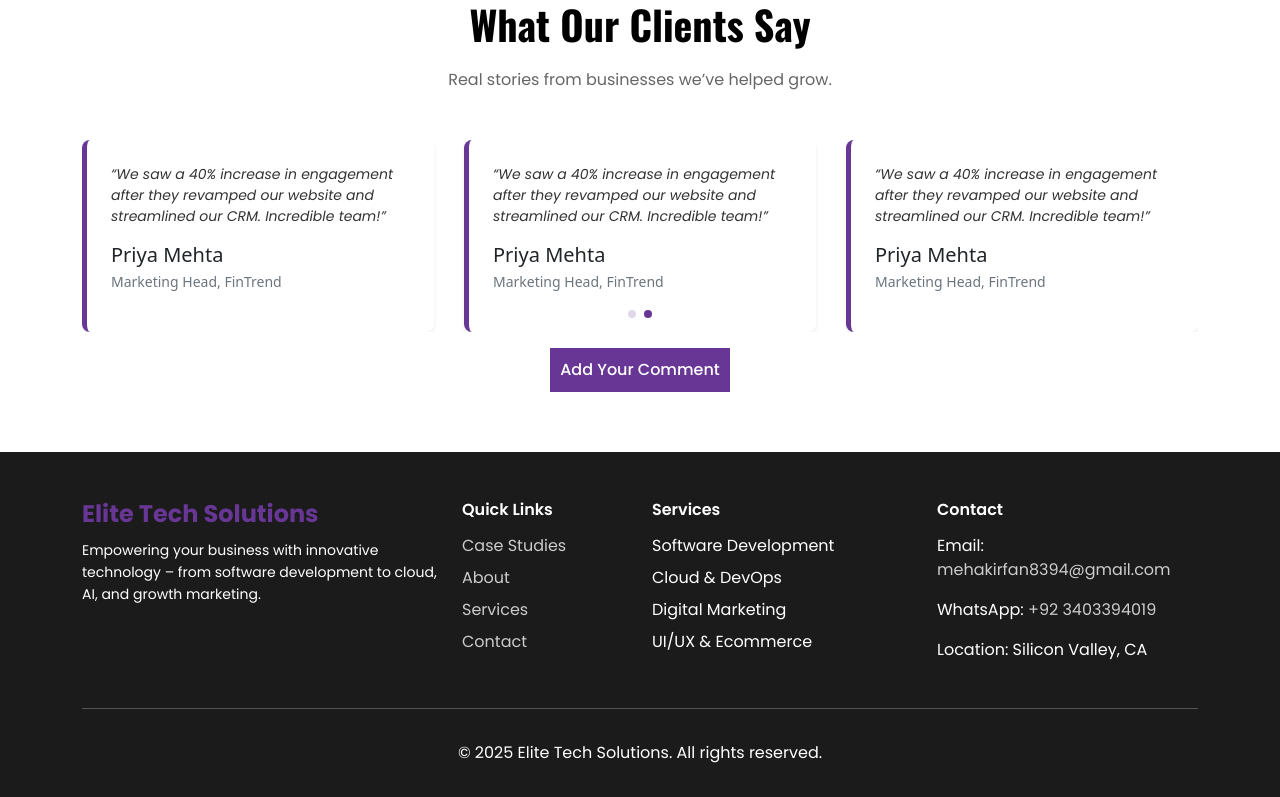
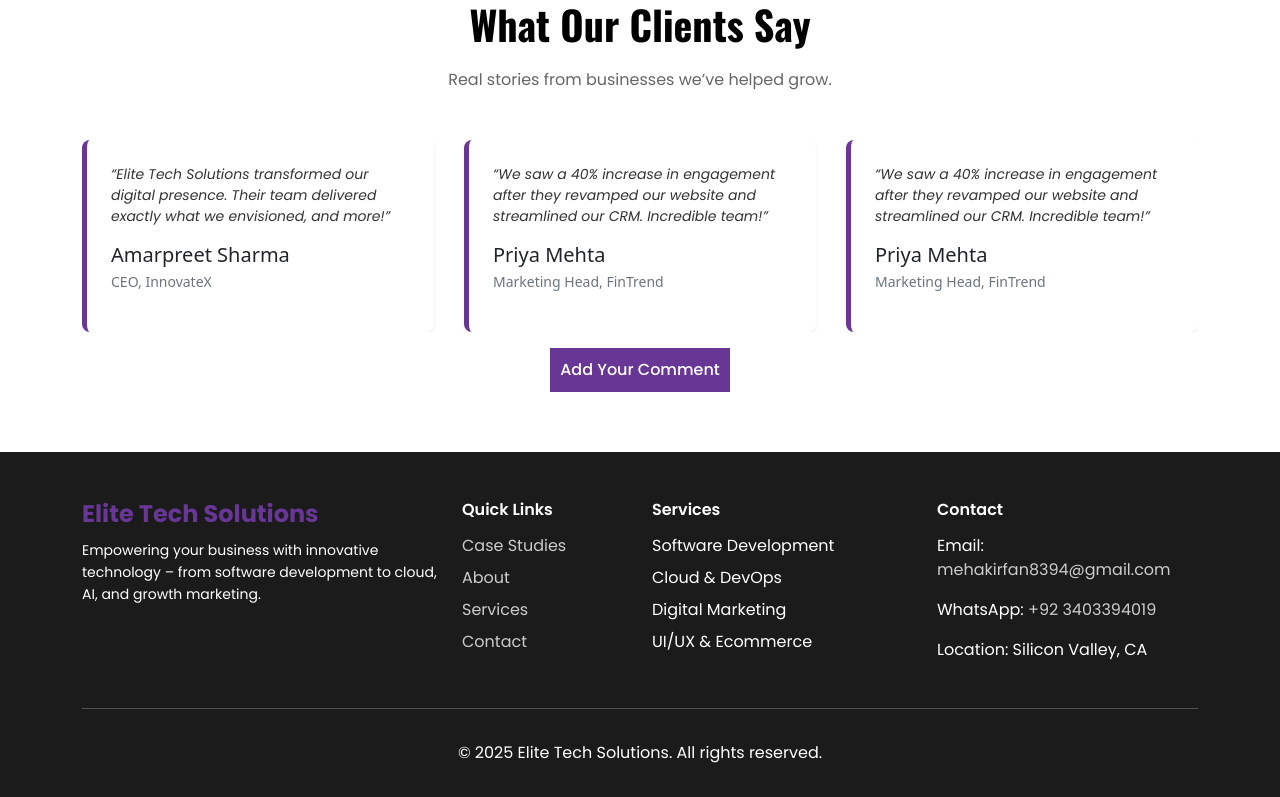
Before and after one commit to amnakhalid625/Elite_tech_website, a React (Vite) app: page / in a window 1280 px wide. Shown: the part 4645-5442 px from the top of the page. Built offline with nearby package versions, Linux system fonts and the light colour scheme.

Commit message:
elite_website

```diff
--- a/src/pages/testimonial/Testimonial.jsx
+++ b/src/pages/testimonial/Testimonial.jsx
@@ -22,11 +22,7 @@ const defaultTestimonials = [
     role: "Marketing Head, FinTrend",
     quote: "We saw a 40% increase in engagement after they revamped our website and streamlined our CRM. Incredible team!",
   },
-  {
-    name: "Priya Mehta",
-    role: "Marketing Head, FinTrend",
-    quote: "We saw a 40% increase in engagement after they revamped our website and streamlined our CRM. Incredible team!",
-  },
+
 ];
 
 const TestimonialSection = () => {
@@ -38,7 +34,7 @@ const TestimonialSection = () => {
   const [formData, setFormData] = useState({ name: '', role: '', quote: '' });
   const modalRef = useRef();
 
-  // Sync testimonials to localStorage
+  // Save testimonials to localStorage
   useEffect(() => {
     localStorage.setItem('testimonials', JSON.stringify(testimonials));
   }, [testimonials]);
@@ -55,7 +51,7 @@ const TestimonialSection = () => {
       setTestimonials(prev => [...prev, newTestimonial]);
       setFormData({ name: '', role: '', quote: '' });
 
-      // Close modal programmatically
+      // Close modal after submission
       if (modalRef.current) {
         const modalEl = modalRef.current;
         const modalInstance = window.bootstrap.Modal.getInstance(modalEl);
@@ -66,7 +62,7 @@ const TestimonialSection = () => {
 
   return (
     <>
-      {/* Modal */}
+      {/* bootstrap Modal */}
       <div
         className="modal fade"
         id="commentmodal"
@@ -151,7 +147,7 @@ const TestimonialSection = () => {
           </div>
 
           <Swiper
-            slidesPerView={1}
+            slidesPerView={3}
             spaceBetween={30}
             speed={300}
             autoplay={{
@@ -160,6 +156,7 @@ const TestimonialSection = () => {
             }}
             pagination={{ clickable: true }}
             breakpoints={{
+              0: { slidesPerView: 1 },
               768: { slidesPerView: 2 },
               992: { slidesPerView: 3 },
             }}
```
